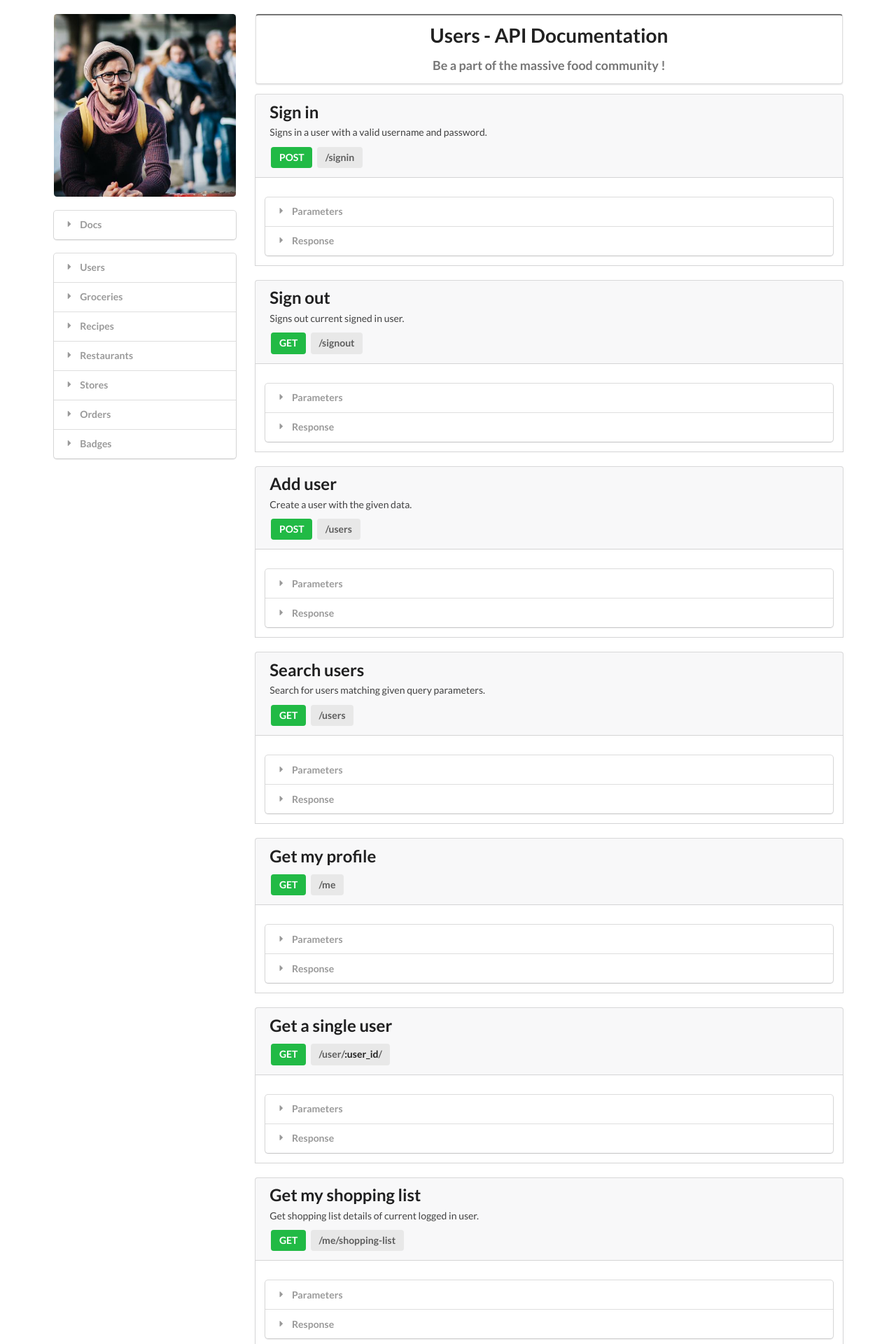
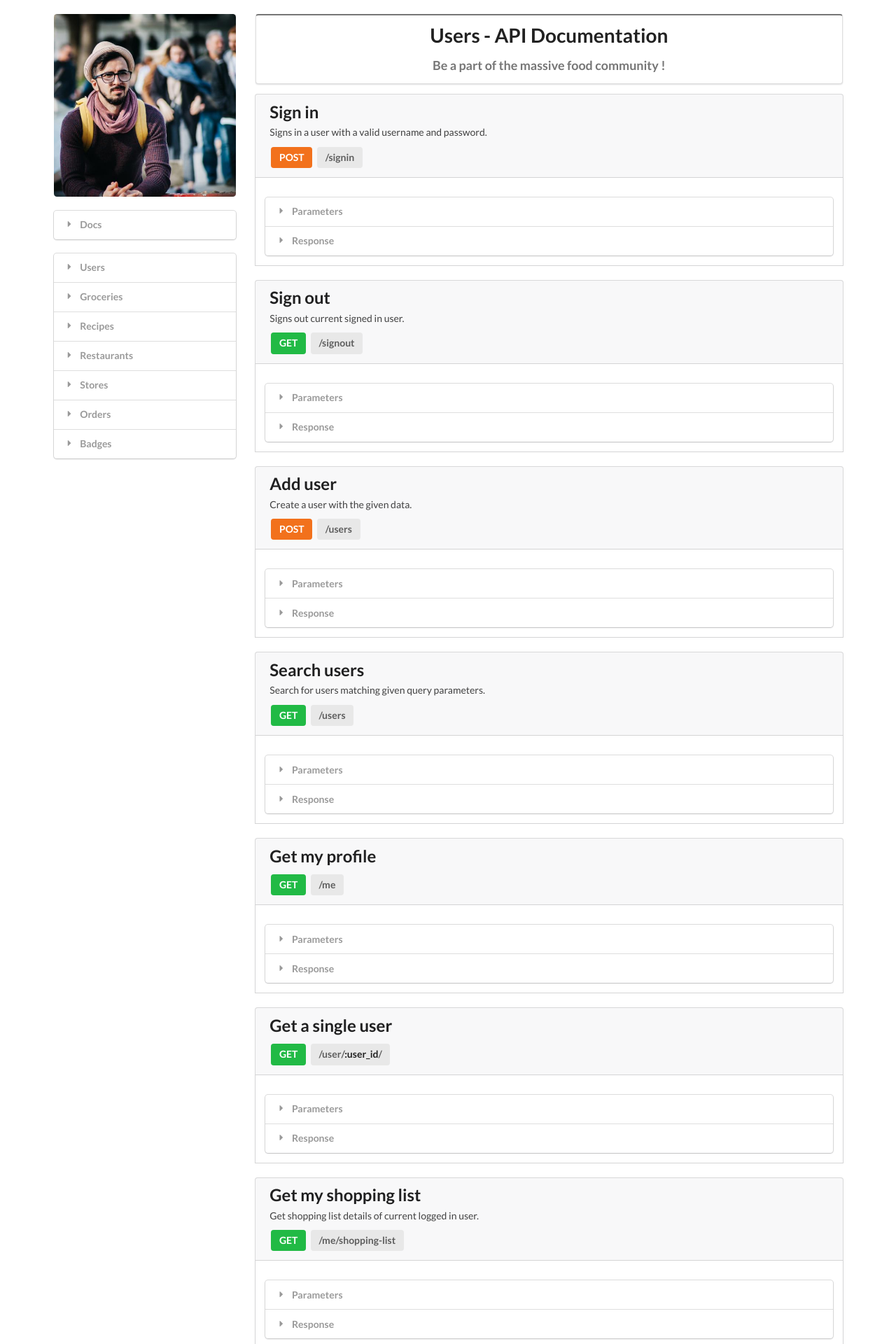
Before and after one commit to letsallchef/docs, a Jekyll site: the page built from _posts/api/2017-03-04-users.html, in a window 1280 px wide. Shown: the top 1920 px of the page at 70% size. Built offline with Jekyll 4.4.1, drawn with Linux system fonts in a browser that asks for light colours.

Commit message:
changes POST color

```diff
--- a/_posts/api/2017-03-04-users.html
+++ b/_posts/api/2017-03-04-users.html
@@ -13,7 +13,7 @@ layout: api
             <h2 class="ui header">Sign in</h2>
         </div>
         <p>Signs in a user with a valid username and password.</p>
-        <div class="ui large green label">
+        <div class="ui large orange label">
             POST
         </div>
         <div class="ui large label">
@@ -104,7 +104,7 @@ layout: api
             <h2 class="ui header">Add user</h2>
         </div>
         <p>Create a user with the given data.</p>
-        <div class="ui large green label">
+        <div class="ui large orange label">
             POST
         </div>
         <div class="ui large label">
@@ -752,7 +752,7 @@ layout: api
             <h2 class="ui header">Report User</h2>
         </div>
         <p>Reports a user.</p>
-        <div class="ui large green label">
+        <div class="ui large orange label">
             POST
         </div>
         <div class="ui large label">
```
